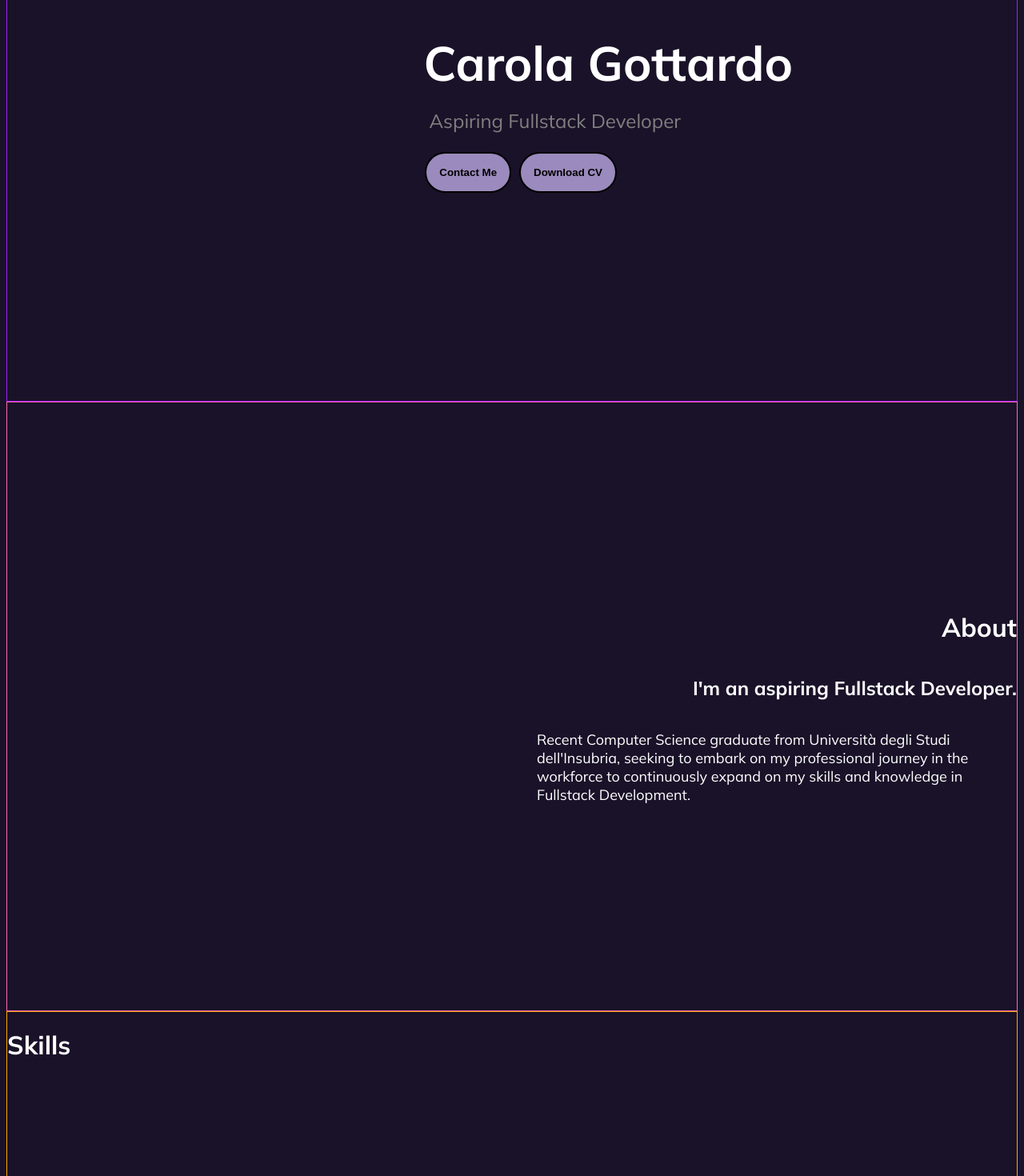
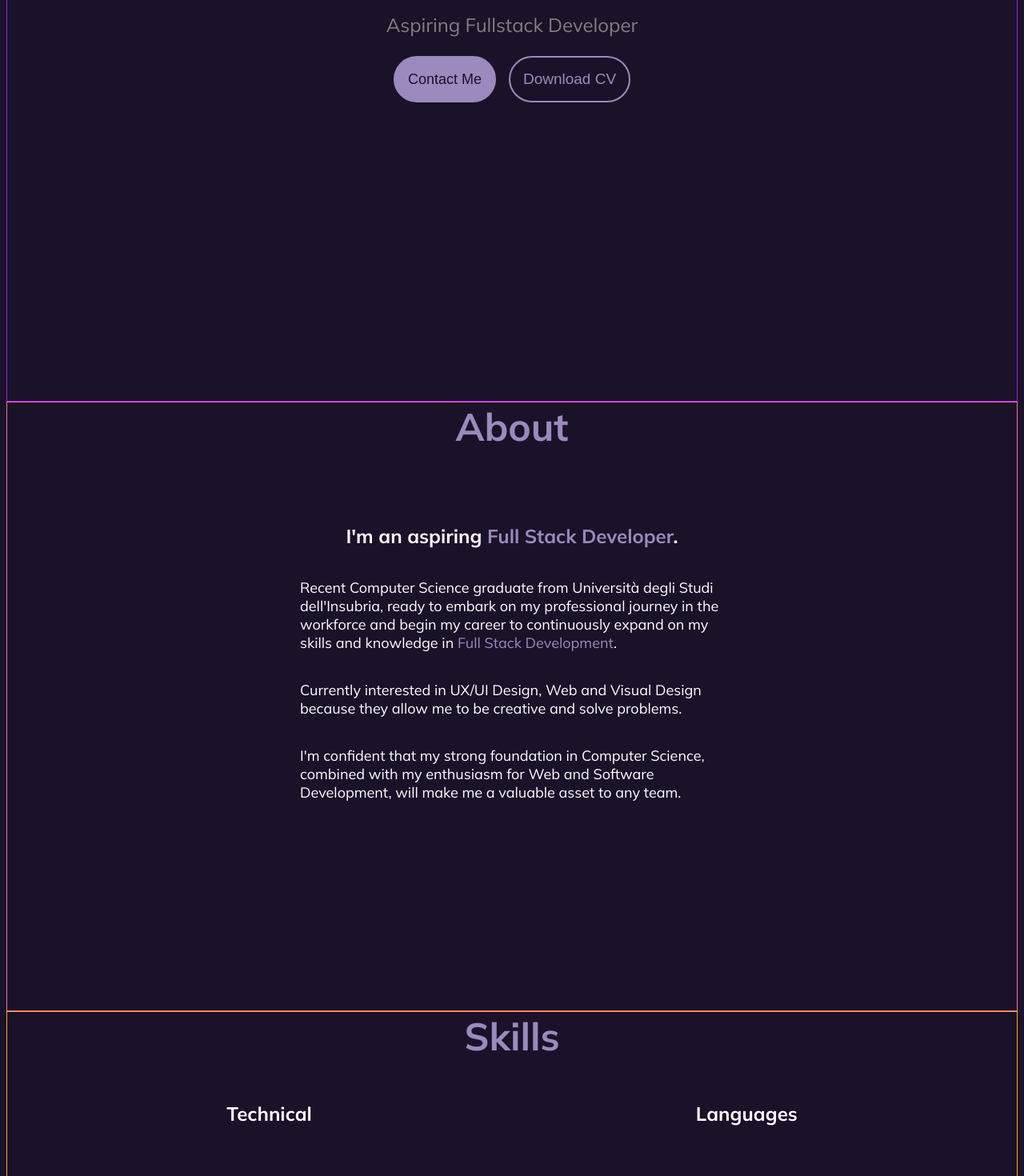
Before and after one commit to carolagottardo/react-sass-cv, a React (Vite) app: page / in a window 1280 px wide. Shown: the part 420-1890 px from the top of the page at 80% size. Built offline with nearby package versions, Linux system fonts and the light colour scheme; a web font is replaced by a local one.

Commit message:
section content - more added (about & skills) // fixed positioning

```diff
--- a/src/components/Sectionsy/Sectionsy.css
+++ b/src/components/Sectionsy/Sectionsy.css
@@ -12,17 +12,15 @@
   scroll-behavior: smooth;
   display: flex;
   flex-direction: column;
-  justify-content: center;
-  align-items: flex-end;
+  align-items: center;
 
   h1 {
     font-size: 60px;
-    margin-right: 280px;
+    margin-top: 180px;
   }
 
   p {
     font-size: 24px;
-    margin-right: 420px;
     margin-top: -20px;
     color: grey;
   }
@@ -35,12 +33,23 @@
   scroll-behavior: smooth;
   display: flex;
   flex-direction: column;
-  justify-content: center;
-  align-items: flex-end;
+  align-items: center;
+
+  h1 {
+    font-size: 48px;
+    color: #9b8abd;
+    margin-top: auto; /* Push to top */
+    margin-top: 0px;
+  }
+
+  h2 {
+    font-size: 24px;
+    margin-top: 60px;
+  }
 
   p {
     font-size: 18px;
-    width: 600px;
+    width: 530px;
   }
 }
 
@@ -49,6 +58,26 @@
   border: 1px solid orange;
   height: 760px;
   scroll-behavior: smooth;
+  display: flex;
+  flex-direction: column;
+  align-items: center;
+
+  h1 {
+    font-size: 48px;
+    color: #9b8abd;
+    margin-top: auto; /* Push to top */
+    margin-top: 0px;
+  }
+
+  h2 {
+    font-size: 24px;
+  }
+}
+
+.skills-container {
+  display: flex;
+  flex-direction: row;
+  gap: 480px;
 }
 
 .contact-section {
@@ -56,20 +85,44 @@
   border: 1px solid yellow;
   height: 760px;
   scroll-behavior: smooth;
+  display: flex;
+  flex-direction: column;
+  align-items: center;
+
+  h1 {
+    font-size: 48px;
+    color: #9b8abd;
+    margin-top: auto; /* Push to top */
+    margin-top: 0px;
+  }
 }
 
-.buttonie {
+.buttonie-style1 {
+  border-color: #9b8abd;
   background-color: #9b8abd;
-  color: black;
-  font-weight: bold;
+  color: #1a1229;
   border-radius: 40px;
   border-style: solid;
   padding: 16px;
+  font-size: 18px;
+}
+
+.buttonie-style2 {
+  border-color: #9b8abd;
+  background-color: transparent;
+  color: #9b8abd;
+  border-radius: 40px;
+  border-style: solid;
+  padding: 16px;
+  font-size: 19px;
 }
 
 .buttonie-container {
   display: flex;
   flex-direction: row;
-  gap: 10px;
-  margin-right: 500px;
+  gap: 16px;
 }
+
+span {
+  color: #9b8abd;
+}
--- a/src/components/Sectionsy/Sectionsy.jsx
+++ b/src/components/Sectionsy/Sectionsy.jsx
@@ -9,24 +9,39 @@ function Sectionsy() {
         <h1>Carola Gottardo</h1>
         <p>Aspiring Fullstack Developer</p>
         <div className="buttonie-container">
-          <button className="buttonie">Contact Me</button>
-          <button className="buttonie">Download CV</button>
+          <button className="buttonie-style1">Contact Me</button>
+          <button className="buttonie-style2">Download CV</button>
         </div>
       </div>
 
       <div id="about" className="about-section">
         <h1>About</h1>
-        <h2>I'm an aspiring Fullstack Developer.</h2>
+        <h2>
+          I'm an aspiring <span>Full Stack Developer</span>.
+        </h2>
         <p>
           Recent Computer Science graduate from Università degli Studi
-          dell'Insubria, seeking to embark on my professional journey in the
-          workforce to continuously expand on my skills and knowledge in
-          Fullstack Development.
+          dell'Insubria, ready to embark on my professional journey in the
+          workforce and begin my career to continuously expand on my skills and
+          knowledge in <span>Full Stack Development</span>.
+        </p>
+        <p>
+          Currently interested in UX/UI Design, Web and Visual Design because
+          they allow me to be creative and solve problems.
+        </p>
+        <p>
+          I'm confident that my strong foundation in Computer Science, combined
+          with my enthusiasm for Web and Software Development, will make me a
+          valuable asset to any team.
         </p>
       </div>
 
       <div id="skills" className="skills-section">
         <h1>Skills</h1>
+        <div className="skills-container">
+          <h2>Technical</h2>
+          <h2>Languages</h2>
+        </div>
       </div>
 
       <div id="contact" className="contact-section">
```
